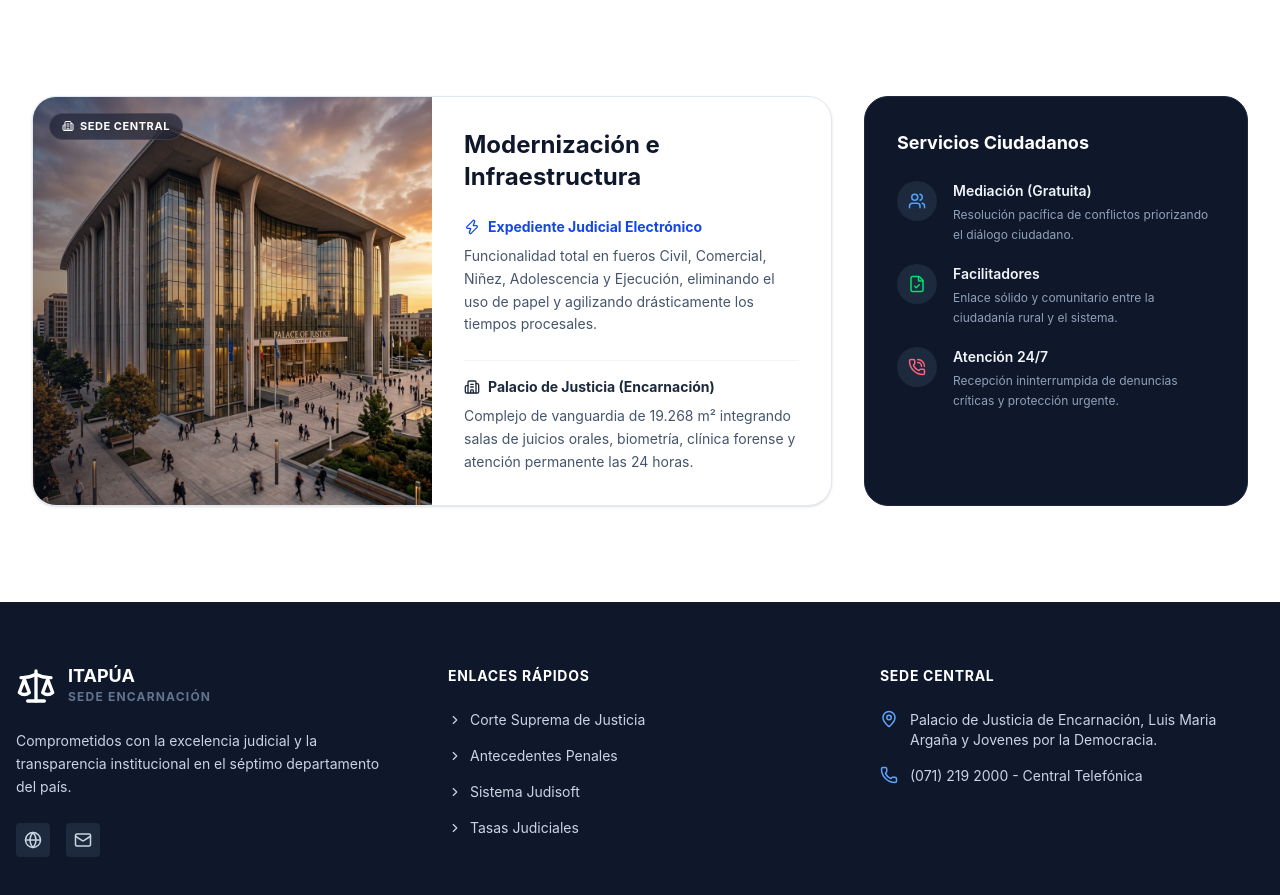
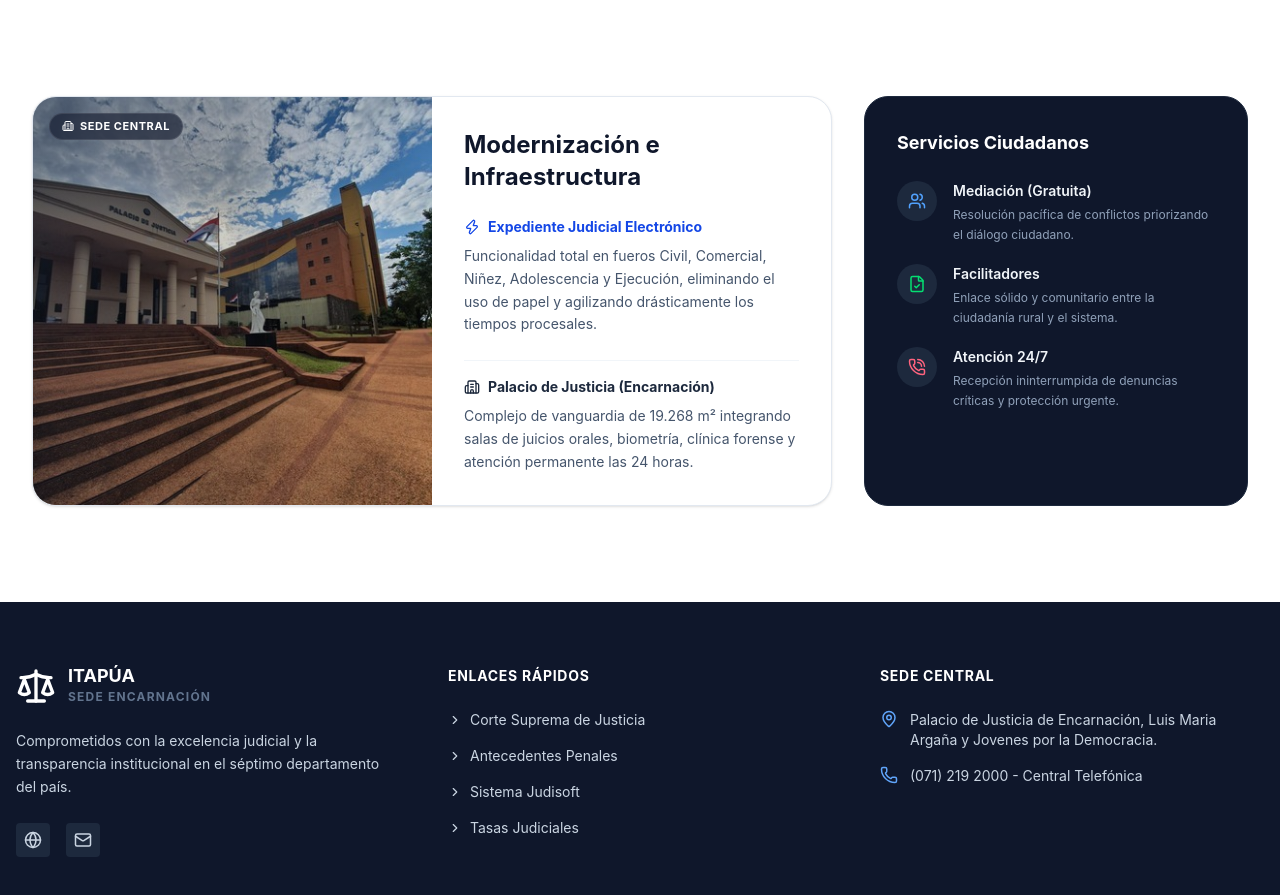
Before and after one commit to Guillermozar/Poder-Judicial, a React (Vite) app: page /institucional in a window 1280 px wide. Shown: the part 1950-2845 px from the top of the page. Built offline with nearby package versions, Linux system fonts and the light colour scheme; no server answers.

Commit message:
UI: reemplazar render por foto real de la fachada en institucional

```diff
--- a/src/components/sections/Institutional.jsx
+++ b/src/components/sections/Institutional.jsx
@@ -10,6 +10,7 @@ import monzonImg from '../../assets/monzon.jpg';
 import scappiniImg from '../../assets/scappini.jpg';
 import llanesImg from '../../assets/llanes.jpg';
 import dieselImg from '../../assets/cesarmanuel.jpg';
+import fachadaImg from '../../assets/fachadapj.jpeg';
 
 const Institutional = () => {
   const { t } = useTranslation();
@@ -294,7 +295,7 @@ const Institutional = () => {
           <div className="lg:col-span-8 bg-white rounded-3xl overflow-hidden border border-slate-200 shadow-sm flex flex-col sm:flex-row group cursor-default">
             <div className="sm:w-2/5 md:w-1/2 relative overflow-hidden h-64 sm:h-auto min-h-[300px]">
               <img
-                src="/palace-render.png"
+                src={fachadaImg}
                 alt="Palacio de Justicia de Encarnación"
                 loading="lazy"
                 className="absolute inset-0 w-full h-full object-cover group-hover:scale-105 transition-transform duration-700 ease-out"
```
Also changed, not shown: src/assets/fachadapj.jpeg (added).
